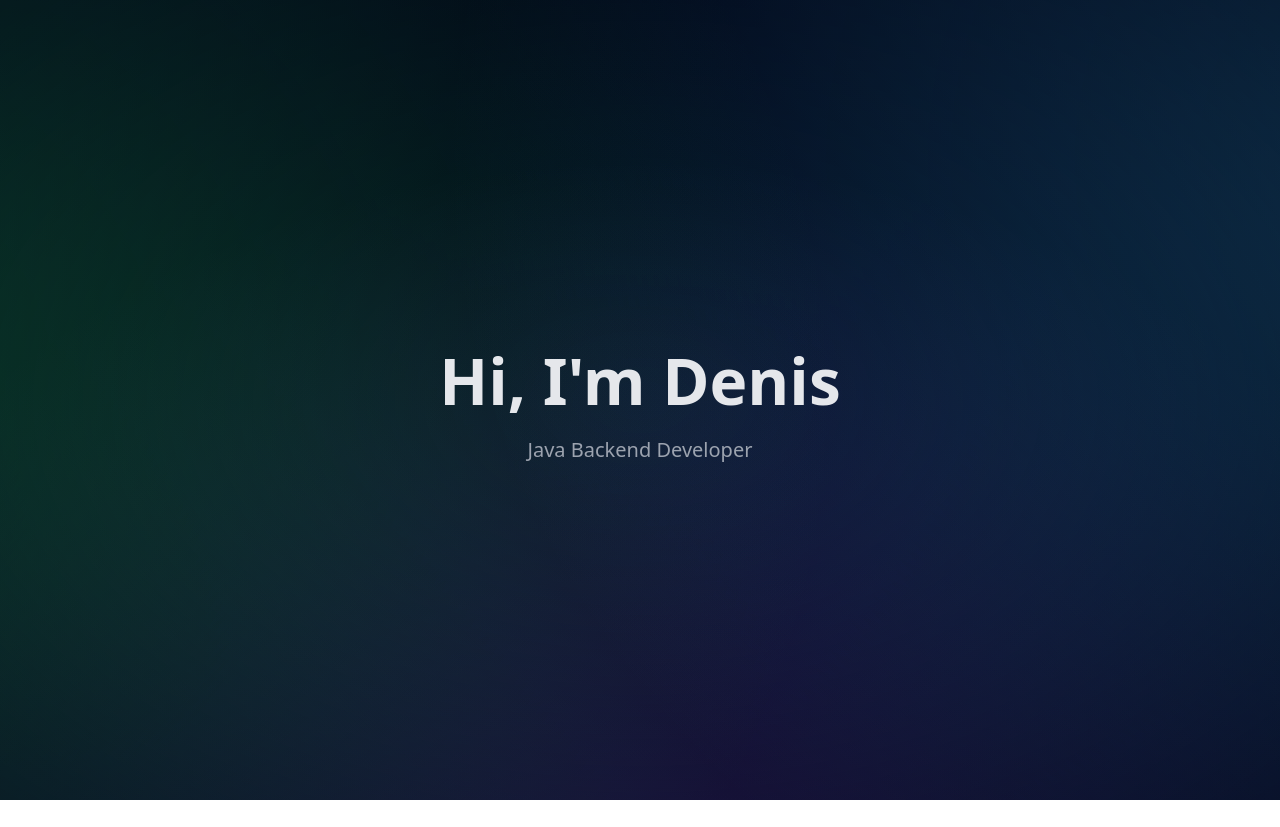
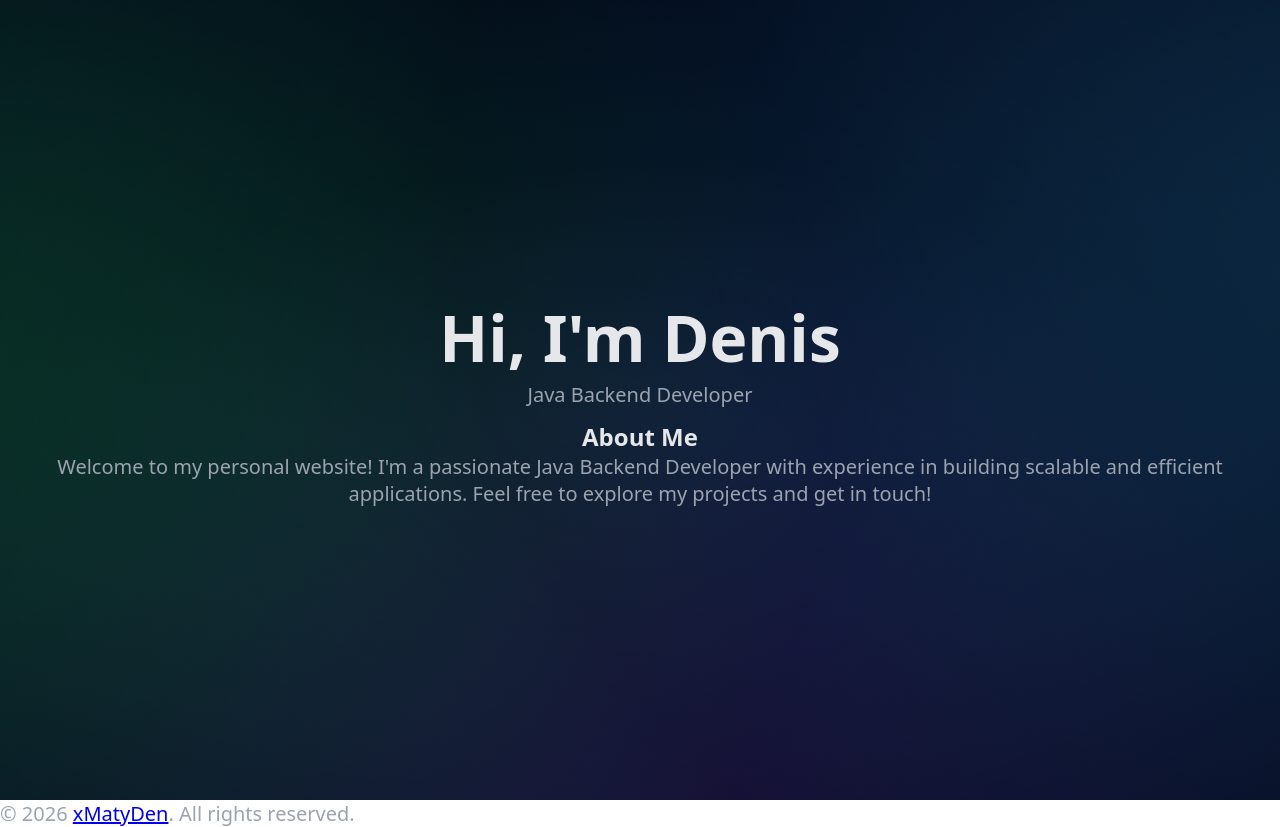
Before and after one commit to matyden/matyden.github.io, a plain HTML site: page index.html in a window 1280 px wide. Before the commit the page ends 800 px from the top, so only its background shows below. Drawn offline with Linux system fonts and the light colour scheme.

Commit message:
added section About Me

```diff
--- a/index.html
+++ b/index.html
@@ -16,9 +16,22 @@
 
     <!-- Main Content -->
     <main class="content">
-        <h1>Hi, I'm Denis</h1>
-        <p>Java Backend Developer</p>
+        <section class="hero">
+            <h1>Hi, I'm Denis</h1>
+            <p>Java Backend Developer</p>
+        </section>
+
+        <section class="about">
+            <h2>About Me</h2>
+            <p>Welcome to my personal website!
+                I'm a passionate Java Backend Developer with experience in building scalable and efficient applications.
+                Feel free to explore my projects and get in touch!</p>
+        </section>
     </main>
+
+    <footer>
+        <p>&copy; 2026 <a href="https://github.com/matyden/matyden.github.io">xMatyDen</a>. All rights reserved.</p>
+    </footer>
 
 </body>
 </html>
```
